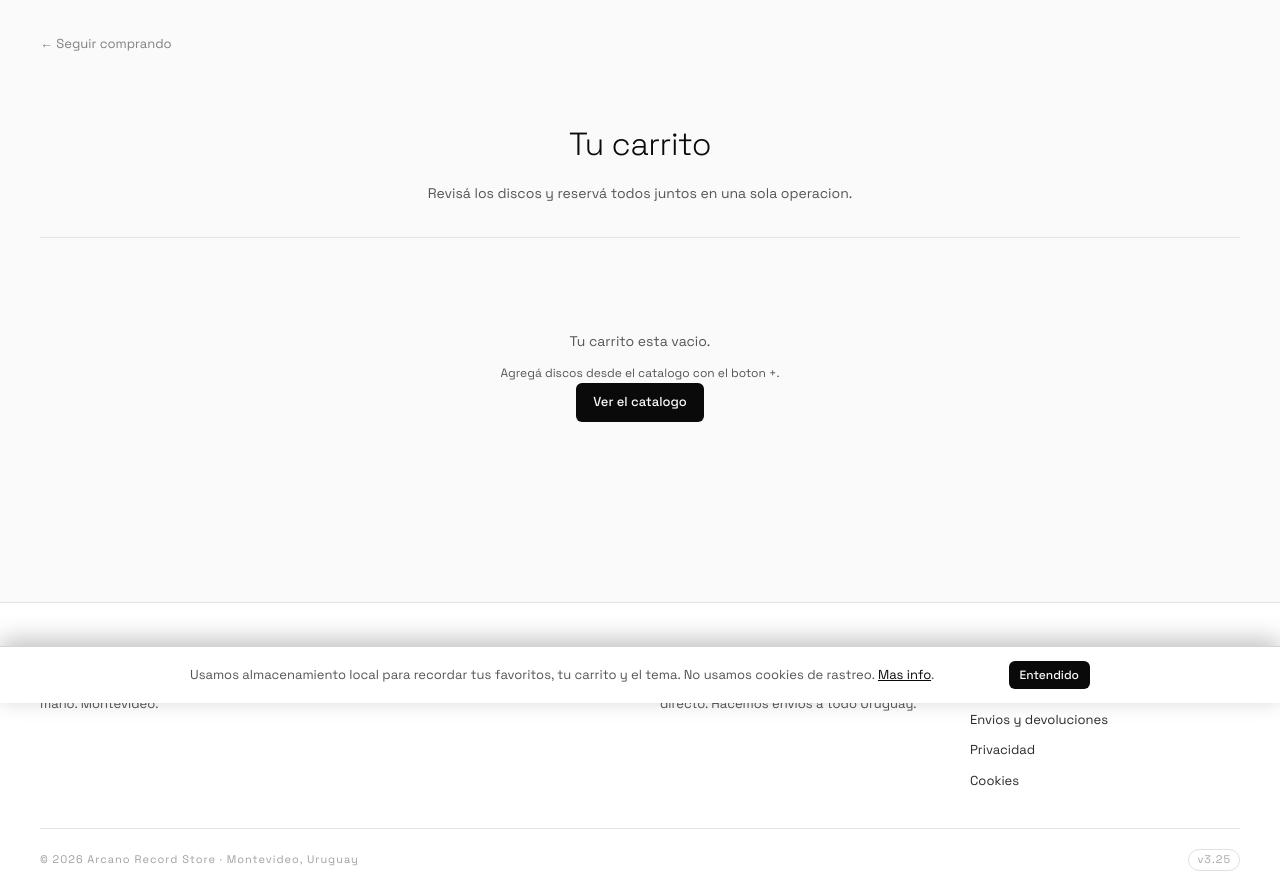
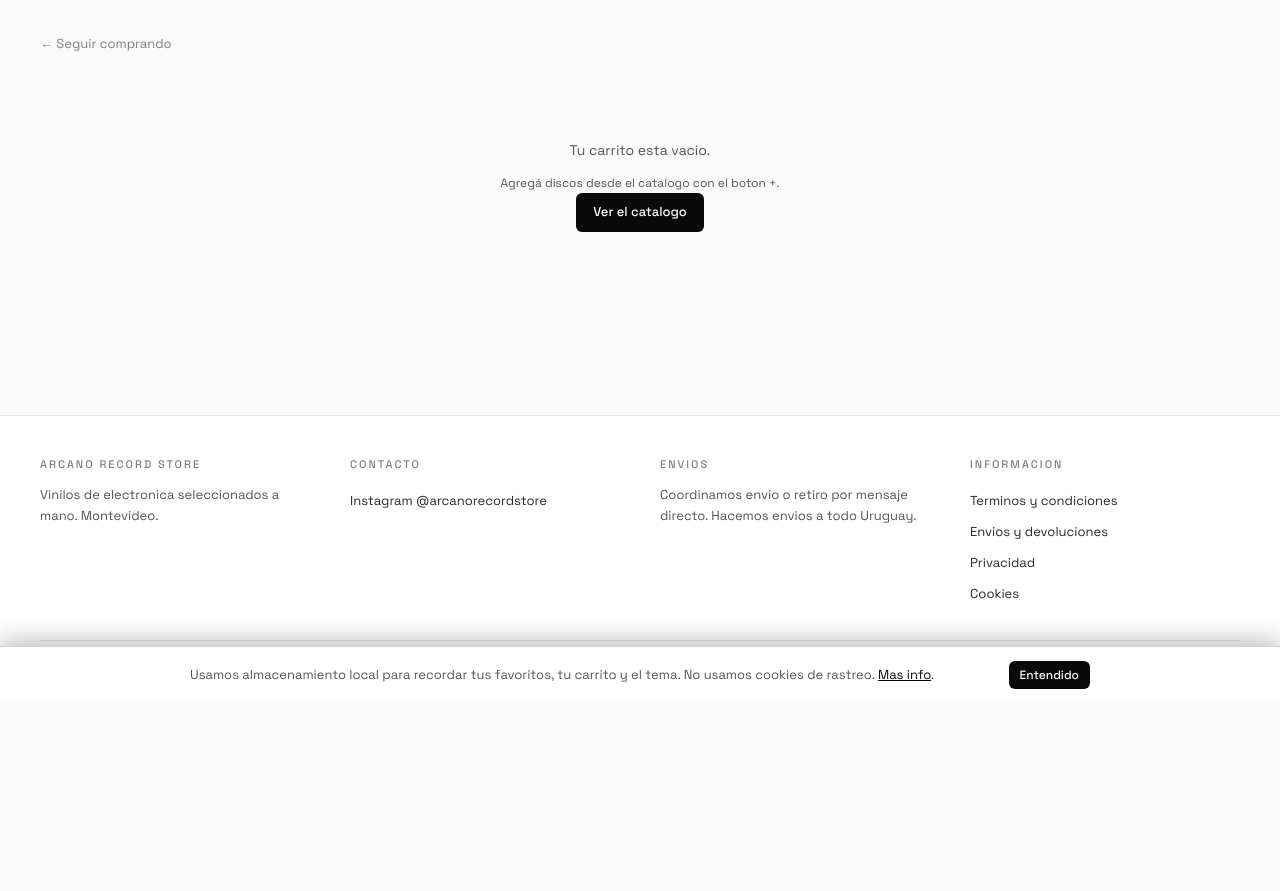
Before and after one commit to arcanorecordstore-creator/arcano-stock, a Flask app: page /carrito in a window 1280 px wide. Shown: the part 97-988 px from the top of the page. After the commit the page ends 786 px from the top, so only its background shows below. Run offline with Flask 3, Linux system fonts and the light colour scheme; some libraries are stand-ins or nearby versions.

Commit message:
v3.26: carrito vacio muestra un solo mensaje — se oculta el encabezado "Tu carrito / Revisa los discos..." cuando esta vacio, para no repetirlo junto al bloque "Tu carrito esta vacio". Con discos, el encabezado y el resumen se muestran normal
Co-Authored-By: Claude Opus 4.8 <noreply@anthropic.com>

```diff
--- a/templates/base.html
+++ b/templates/base.html
@@ -80,7 +80,7 @@
 
         <footer class="app-footer">
             <span>Arcano Record Store &middot; Montevideo</span>
-            <span class="footer-version">v3.25 &middot; Auditoria final: carrito vacio ya no duplica el resumen, MP cobra el precio con oferta, boton no se corta en 2 columnas, filtros en celular no cierran el panel, y varios fixes</span>
+            <span class="footer-version">v3.26 &middot; Carrito vacio: se oculta el encabezado para no repetir dos veces el mismo mensaje</span>
         </footer>
     </div>
 
--- a/templates/public/base.html
+++ b/templates/public/base.html
@@ -222,7 +222,7 @@
     </div>
     <div class="public-footer-bottom">
         <span>&copy; {{ now.year }} Arcano Record Store &middot; Montevideo, Uruguay</span>
-        <span class="public-footer-ver">v3.25</span>
+        <span class="public-footer-ver">v3.26</span>
     </div>
 </footer>
 
--- a/templates/public/carrito.html
+++ b/templates/public/carrito.html
@@ -6,7 +6,7 @@
 
 <a href="{{ url_for('home') }}" class="public-back">&larr; Seguir comprando</a>
 
-<section class="public-hero">
+<section class="public-hero" id="cart-hero">
     <h1 class="public-hero-title">Tu carrito</h1>
     <p class="public-hero-tagline">Revisá los discos y reservá todos juntos en una sola operacion.</p>
 </section>
@@ -51,6 +51,15 @@
     var totalEl = document.getElementById('cart-summary-total');
     var checkoutBtn = document.getElementById('cart-checkout-btn');
     var clearBtn = document.getElementById('cart-clear');
+    var hero = document.getElementById('cart-hero');
+
+    // Cuando el carrito esta vacio ocultamos el encabezado para no repetir dos veces
+    // el mismo mensaje (encabezado "Tu carrito..." + bloque "Tu carrito esta vacio").
+    function mostrarVacio() {
+        loading.hidden = true;
+        empty.hidden = false;
+        if (hero) hero.hidden = true;
+    }
 
     function getCart() {
         try { return JSON.parse(localStorage.getItem(KEY) || '[]'); }
@@ -62,8 +71,7 @@
 
     var ids = getCart();
     if (!ids.length) {
-        loading.hidden = true;
-        empty.hidden = false;
+        mostrarVacio();
         return;
     }
 
@@ -73,15 +81,14 @@
             loading.hidden = true;
             var discos = (data && data.discos) || [];
             if (!discos.length) {
-                empty.hidden = false;
+                mostrarVacio();
                 return;
             }
             layout.hidden = false;
             render(discos);
         })
         .catch(function () {
-            loading.hidden = true;
-            empty.hidden = false;
+            mostrarVacio();
         });
 
     function render(discos) {
```
